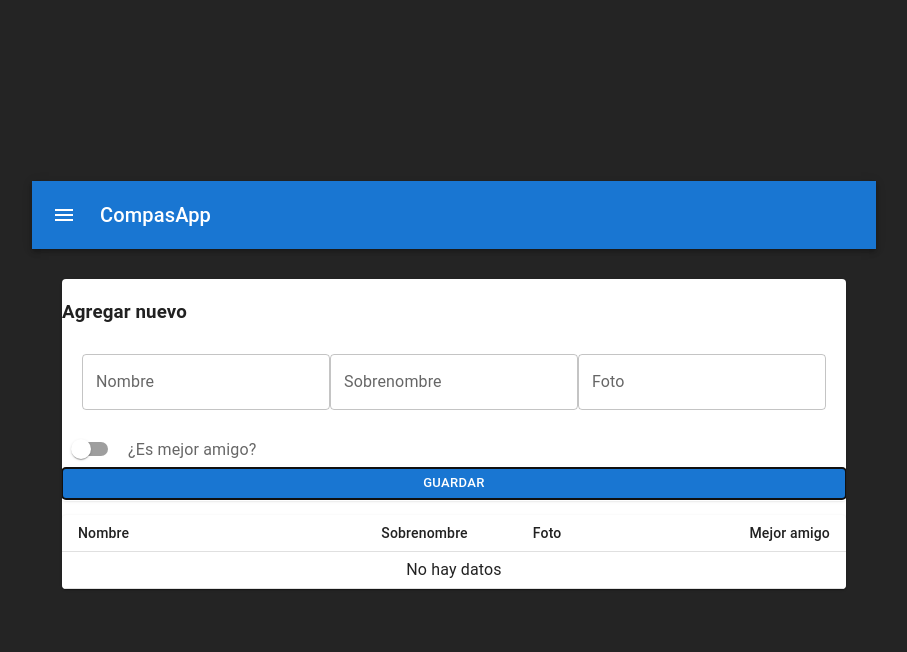
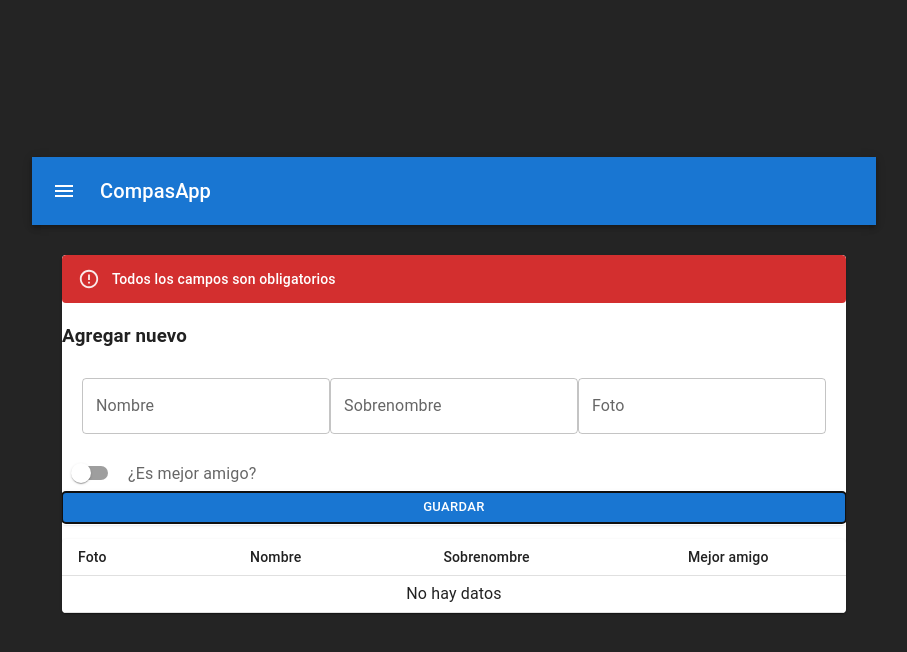
Before and after one commit to JexonMG/Web, a React (Vite) app in the folder React-PaginaBasics/: page / in a window 1280 px wide. Both pictures are taken after a click on the button "GUARDAR". Shown: the top 652 px of the page, without its empty margins (186-1093 px from the left). Built offline with nearby package versions, Linux system fonts and the light colour scheme.

Commit message:
Commit avance pagina CompasApp

```diff
--- a/React-PaginaBasics/src/App.jsx
+++ b/React-PaginaBasics/src/App.jsx
@@ -18,8 +18,10 @@ import Table from '@mui/material/Table'
 import BasicTable from './assets/Table'
 import BarraDeApp from './assets/BarraDeApp'
 import React, { useState, useEffect } from 'react';
+import Alert from '@mui/material/Alert'
+import AlertMessage from './assets/AlertMessage'
 
-//Shawncito,
+
 
 function App() {
   const [nombre, setnombre] = useState('')
@@ -27,6 +29,7 @@ function App() {
   const [foto, setfoto] = useState('')
   const [checked, setChecked] = useState(false);
   const [datos, setDatos] = useState([])
+  const [alert, setAlert] = useState({ message: '', severity: '' });
 
   const handleChange = (setTextValue) => (event) => {
     setTextValue(event.target.value);
@@ -36,22 +39,35 @@ function App() {
     setChecked(event.target.checked);
   };
 
+  // TODO: Implementar funcion para verificar si usuario ya se encuentra registrado
+  // TODO: Implementar funcion para guardar datos en localStorage
+  // TODO: Implementar funcion para eliminar usuarios de la tabla
+
+
+
+
+
   const guardar = () => {
-    nombre === '' || sobrenombre === '' || foto === '' ? alert('Faltan datos') :
-    setDatos([...datos, {nombre, sobrenombre, foto, mejorAmigo: checked}])
+    nombre === '' || sobrenombre === '' || foto === '' ?
+    setAlert({ message: 'Todos los campos son obligatorios', severity: 'error' })
+    :
+    (setDatos([...datos, {nombre, sobrenombre, foto, mejorAmigo: checked}]),
+    setAlert({ message: 'Correcto', severity: 'success' }))
   }
+
 
   console.log( nombre)
   console.log(sobrenombre)
   console.log(foto)
   console.log(checked)
-
+  // ! Mejorar sintaxis de JSX haciendo multiples componentes
   return (
     <div>
       <Grid>
         <BarraDeApp/>
         <div className='Main' style={{ padding: '20px' }}>
         <Card>
+          {alert.message && <AlertMessage message={alert.message} severity={alert.severity} />}
           <Typography>
             <h3>Agregar nuevo</h3>
             </Typography>
--- /dev/null
+++ b/React-PaginaBasics/src/assets/AlertMessage.jsx
@@ -0,0 +1,8 @@
+import React, { useState, useEffect } from 'react';
+import Alert from '@mui/material/Alert'
+
+export default function AlertMessage({message, severity}) {
+    return (
+        <Alert variant="filled" severity={severity}>{message}</Alert>
+    )
+}
--- a/React-PaginaBasics/src/assets/Table.jsx
+++ b/React-PaginaBasics/src/assets/Table.jsx
@@ -16,10 +16,10 @@ export default function BasicTable(datos) {
         <Table sx={{ minWidth: 650 }} aria-label="simple table" size='small'>
             <TableHead>
             <TableRow>
-                <TableCell>Nombre</TableCell>
-                <TableCell align="right">Sobrenombre</TableCell>
-                <TableCell align="center">Foto</TableCell>
-                <TableCell align="right">Mejor amigo</TableCell>
+                <TableCell>Foto</TableCell>
+                <TableCell align="center">Nombre</TableCell>
+                <TableCell align="center">Sobrenombre</TableCell>
+                <TableCell align="center">Mejor amigo</TableCell>
             </TableRow>
             </TableHead>
             <TableBody>
@@ -36,14 +36,12 @@ export default function BasicTable(datos) {
                 key={row.nombre}
                 sx={{ '&:last-child td, &:last-child th': { border: 0 } }}
                 >
-                <TableCell component="th" scope="row">
-                  {row.nombre}
-                </TableCell>
-                <TableCell align="right">{row.sobrenombre}</TableCell>
                 <TableCell align="center">
                   <Avatar alt={row.sobrenombre} src={row.foto}  sx={{ display: 'flex', justifyContent: 'center' }}/>
                 </TableCell>
-                <TableCell align="right">{row.mejorAmigo ? 'Si' : 'No'}</TableCell>
+                <TableCell align="center">{row.nombre}</TableCell>
+                <TableCell align="center">{row.sobrenombre}</TableCell>
+                <TableCell align="center">{row.mejorAmigo ? 'Si' : 'No'}</TableCell>
                 </TableRow>
             )))}
             </TableBody>
```
